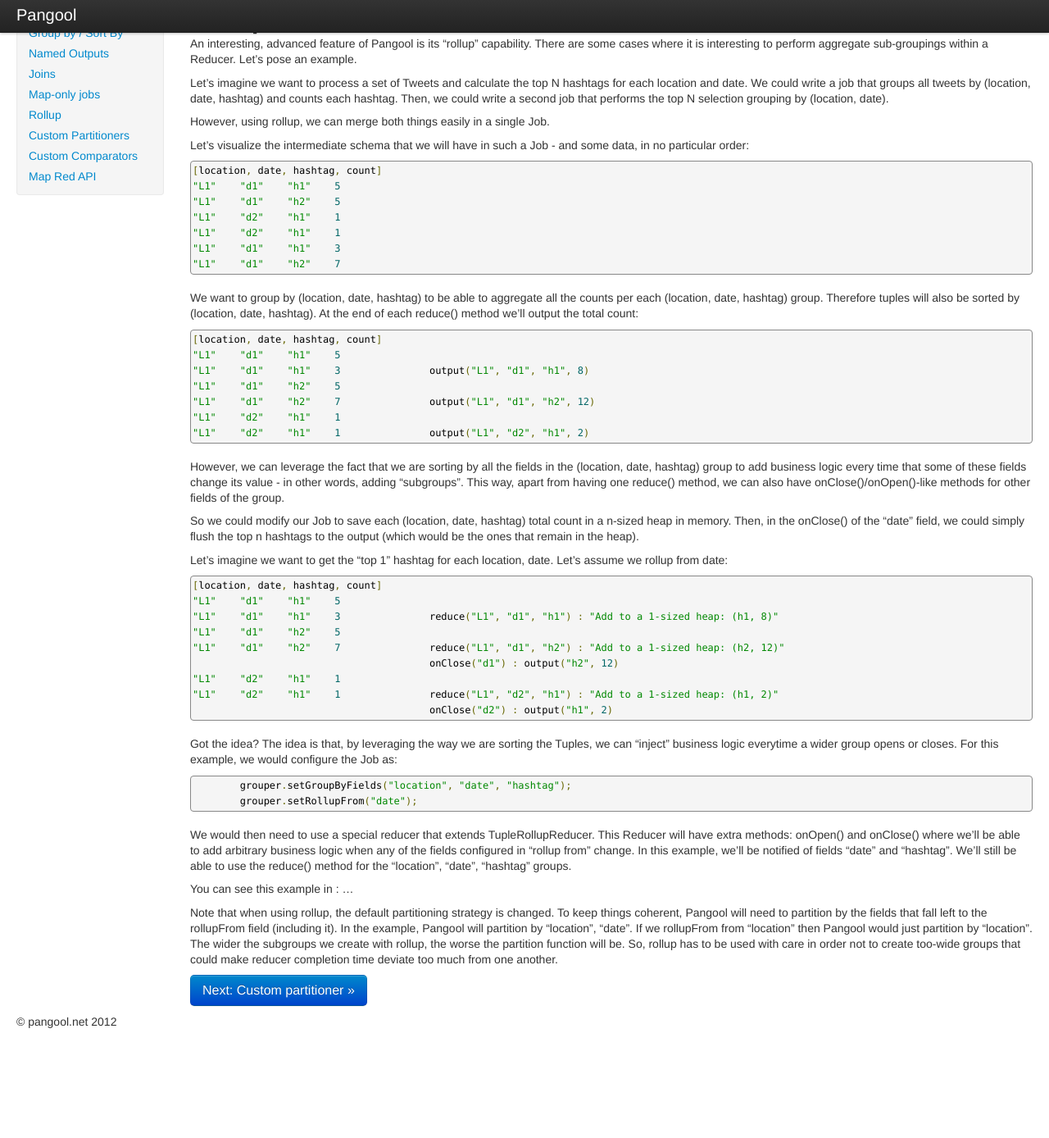
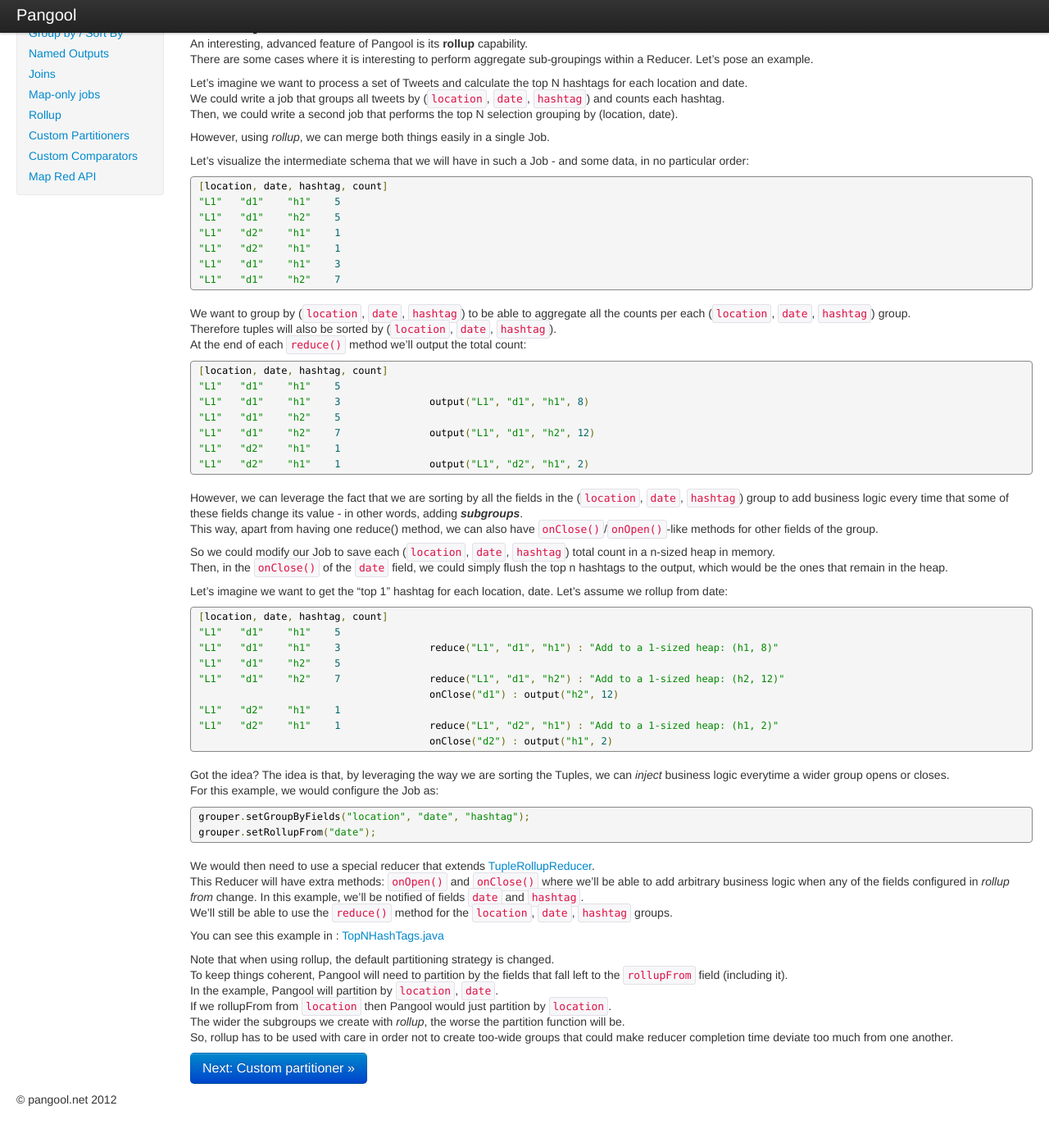
Before and after one commit to datasalt/pangool, a Jekyll site: the page built from userguide/rollup.html, in a window 1280 px wide and 1400 px high, scrolled down 264 px. Shown: the top 1388 px of the window at 82% size. Built offline with Jekyll 4.4.1, drawn with Linux system fonts in a browser that asks for light colours; nearby versions of some CDN libraries; Markdown is read by kramdown in place of the engine named in the settings; before the commit the page ends 1569 px from its top, so only the background shows below that.

Commit message:
formatting in Rollup, some typo fixes..

```diff
--- a/userguide/rollup.html
+++ b/userguide/rollup.html
@@ -9,15 +9,20 @@
 <h1>Rollup</h1>
 
 <p>
-An interesting, advanced feature of Pangool is its “rollup” capability. There are some cases where it is interesting to perform aggregate sub-groupings within a Reducer. Let’s pose an example.
+An interesting, advanced feature of Pangool is its <b>rollup</b> capability. <br>
+There are some cases where it is interesting to perform aggregate sub-groupings within a Reducer.
+Let’s pose an example.
 </p>
 
 <p>
-Let’s imagine we want to process a set of Tweets and calculate the top N hashtags for each location and date. We could write a job that groups all tweets by (location, date, hashtag) and counts each hashtag. Then, we could write a second job that performs the top N selection grouping by (location, date).
+Let’s imagine we want to process a set of Tweets and calculate the top N hashtags for each
+location and date.<br>
+ We could write a job that groups all tweets by (<code>location</code>, <code>date</code>, <code>hashtag</code>) and counts each hashtag.<br>
+ Then, we could write a second job that performs the top N selection grouping by (location, date).
 </p>
 
 <p>
-However, using rollup, we can merge both things easily in a single Job.
+However, using <i>rollup</i>, we can merge both things easily in a single Job.
 </p>
 
 <p>
@@ -35,7 +40,10 @@
 </pre>
 
 <p>
-We want to group by (location, date, hashtag) to be able to aggregate all the counts per each (location, date, hashtag) group. Therefore tuples will also be sorted by (location, date, hashtag). At the end of each reduce() method we’ll output the total count:
+ We want to group by (<code>location</code>, <code>date</code>, <code>hashtag</code>) to be able
+ to aggregate all the counts per each (<code>location</code>, <code>date</code>, <code>hashtag</code>) group.<br>
+ Therefore tuples will also be sorted by (<code>location</code>, <code>date</code>, <code>hashtag</code>).<br>
+ At the end of each <code>reduce()</code> method we’ll output the total count:
 </p>
 
 <pre class="prettyprint" id="java">
@@ -49,11 +57,16 @@
 </pre>
 
 <p>
-However, we can leverage the fact that we are sorting by all the fields in the (location, date, hashtag) group to add business logic every time that some of these fields change its value - in other words, adding “subgroups”. This way, apart from having one reduce() method, we can also have onClose()/onOpen()-like methods for other fields of the group.
+However, we can leverage the fact that we are sorting by all the fields in the (<code>location</code>, <code>date</code>, <code>hashtag</code>)
+group to add business logic every time that some of these fields change its value - in other words, adding <b><i>subgroups</i></b>.<br>
+This way, apart from having one reduce() method, we can also have <code>onClose()</code>/<code>onOpen()</code>-like methods for other fields of the group.
 </p>
 
 <p>
-So we could modify our Job to save each (location, date, hashtag) total count in a n-sized heap in memory. Then, in the onClose() of the “date” field, we could simply flush the top n hashtags to the output (which would be the ones that remain in the heap).
+So we could modify our Job to save each (<code>location</code>, <code>date</code>, <code>hashtag</code>)
+total count in a n-sized heap in memory.<br>
+Then, in the <code>onClose()</code> of the <code>date</code> field, we could simply flush
+the top n hashtags to the output, which would be the ones that remain in the heap.
 </p>
 
 <p>
@@ -73,7 +86,9 @@
 </pre>
 
 <p>
-Got the idea? The idea is that, by leveraging the way we are sorting the Tuples, we can “inject” business logic everytime a wider group opens or closes. For this example, we would configure the Job as:
+Got the idea? The idea is that, by leveraging the way we are sorting the Tuples, we can <i>inject</i>
+business logic everytime a wider group opens or closes.<br>
+For this example, we would configure the Job as:
 </p>
 
 <pre class="prettyprint" id="java">
@@ -82,15 +97,26 @@
 </pre>
 
 <p>
-We would then need to use a special reducer that extends TupleRollupReducer. This Reducer will have extra methods: onOpen() and onClose() where we’ll be able to add arbitrary business logic when any of the fields configured in “rollup from” change. In this example, we’ll be notified of fields “date” and “hashtag”. We’ll still be able to use the reduce() method for the “location”, “date”, “hashtag” groups.
+We would then need to use a special reducer that extends <a href="https://github.com/datasalt/pangool/blob/master/core/src/main/java/com/datasalt/pangool/tuplemr/TupleRollupReducer.java">TupleRollupReducer</a>.<br>
+This Reducer will have extra methods: <code>onOpen()</code> and <code>onClose()</code> where
+we’ll be able to add arbitrary business logic when any of the fields configured in <i>rollup from</i> change.
+ In this example, we’ll be notified of fields <code>date</code> and <code>hashtag</code>.<br>
+  We’ll still be able to use the <code>reduce()</code> method for the <code>location</code>, <code>date</code>, <code>hashtag</code> groups.
 </p>
 
 <p>
-You can see this example in : …
+You can see this example in :
+<a href="https://github.com/datasalt/pangool/blob/master/examples/src/main/java/com/datasalt/pangool/examples/topnhashtags/TopNHashTags.java">TopNHashTags.java</a>
 </p>
 
 <p>
-Note that when using rollup, the default partitioning strategy is changed. To keep things coherent, Pangool will need to partition by the fields that fall left to the rollupFrom field (including it). In the example, Pangool will partition by “location”, “date”. If we rollupFrom from “location” then Pangool would just partition by “location”. The wider the subgroups we create with rollup, the worse the partition function will be. So, rollup has to be used with care in order not to create too-wide groups that could make reducer completion time deviate too much from one another.
+Note that when using rollup, the default partitioning strategy is changed.<br>
+ To keep things coherent, Pangool will need to partition by the fields that fall left to the <code>rollupFrom</code>
+ field (including it).<br>
+ In the example, Pangool will partition by <code>location</code>, <code>date</code>.<br>
+ If we rollupFrom from <code>location</code> then Pangool would just partition by <code>location</code>.<br>
+ The wider the subgroups we create with <i>rollup</i>, the worse the partition function will be.<br>
+ So, rollup has to be used with care in order not to create too-wide groups that could make reducer completion time deviate too much from one another.
 </p>
 
 <p><a class="btn btn-primary btn-large" href="partitioner.html">Next: Custom partitioner &raquo;</a></p>
```
Also changed, not shown: userguide/joins.html (+5 -3 lines), userguide/mapred_api.html (+19 -8 lines), userguide/named_outputs.html (indentation only). Lines whose indentation alone changed are shown as unchanged.
